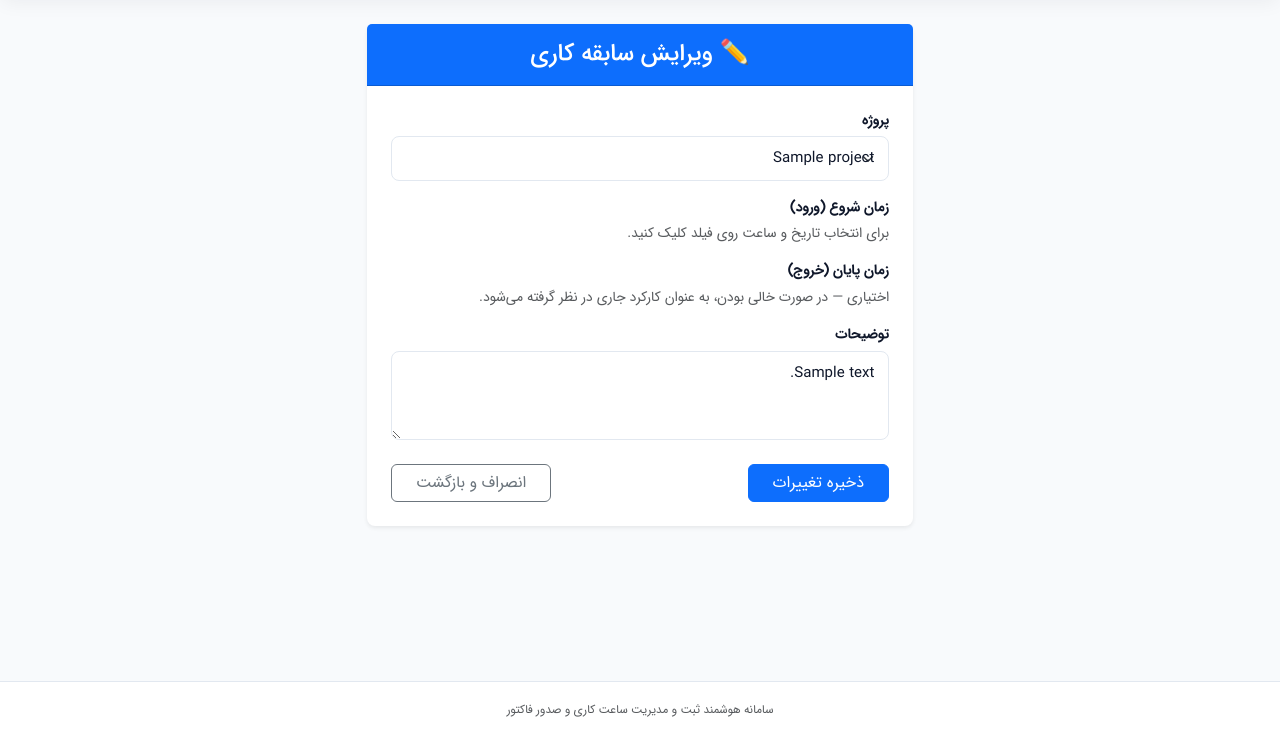
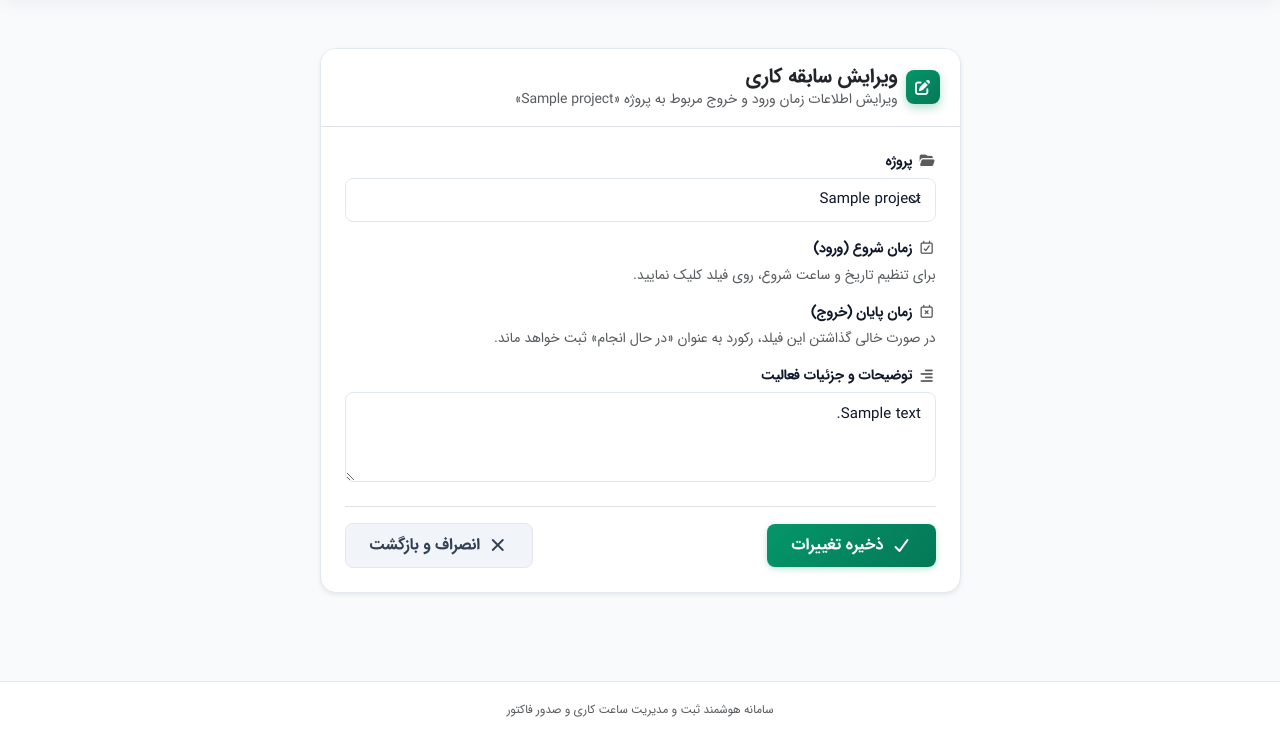
Before and after one commit to sadng11/work-time, a Django app: page /entry/1/edit/ in a window 1280 px wide. Shown: the part 60-800 px from the top of the page. Run offline with Django 5.2, Linux system fonts and the light colour scheme; a user stored in the database is signed in; tables that the repository leaves empty hold one stand-in row (values such as "Sample post"); parts of the project's set-up code (start-up, migrations or seed data) failed here and were passed over; some libraries are stand-ins or nearby versions.

Commit message:
feat(ui): redesign edit entry page with focused card layout

```diff
--- a/timesheet/templates/edit_entry.html
+++ b/timesheet/templates/edit_entry.html
@@ -1,19 +1,34 @@
 {% extends 'base.html' %}
-{% block title %}ویرایش سابقه کاری{% endblock %}
+{% load i18n static %}
+
+{% block title %}ویرایش سابقه کاری | سامانه ساعت کاری{% endblock %}
 
 {% block content %}
-<div class="row justify-content-center">
-    <div class="col-md-8 col-lg-6">
-        <div class="card shadow-sm border-0 rounded-3">
-            <div class="card-header bg-primary text-white py-3">
-                <h4 class="mb-0 text-center">✏️ ویرایش سابقه کاری</h4>
+<div class="row justify-content-center my-4">
+    <div class="col-md-9 col-lg-7">
+        <div class="app-card shadow-sm">
+            <!-- هدر کارت ویرایش -->
+            <div class="app-card-header bg-white py-3 border-bottom">
+                <div class="d-flex align-items-center gap-2">
+                    <span class="brand-icon-box" style="width: 34px; height: 34px; font-size: 0.95rem;">
+                        <i class="fa-solid fa-pen-to-square"></i>
+                    </span>
+                    <div>
+                        <h2 class="h5 mb-0 fw-bold text-dark">ویرایش سابقه کاری</h2>
+                        <div class="text-muted small">ویرایش اطلاعات زمان ورود و خروج مربوط به پروژه «{{ entry.project.name }}»</div>
+                    </div>
+                </div>
             </div>
-            <div class="card-body p-4">
+
+            <div class="app-card-body p-4">
                 {% if form.non_field_errors %}
-                    <div class="alert alert-danger" role="alert">
-                        {% for error in form.non_field_errors %}
-                            <div>{{ error }}</div>
-                        {% endfor %}
+                    <div class="alert alert-modern alert-danger mb-4" role="alert">
+                        <i class="fa-solid fa-triangle-exclamation fs-5 text-danger"></i>
+                        <div>
+                            {% for error in form.non_field_errors %}
+                                <div class="fw-bold">{{ error }}</div>
+                            {% endfor %}
+                        </div>
                     </div>
                 {% endif %}
 
@@ -21,42 +36,72 @@
                     {% csrf_token %}
 
                     <div class="mb-3">
-                        <label for="{{ form.project.id_for_label }}" class="form-label fw-bold">پروژه</label>
+                        <label for="{{ form.project.id_for_label }}" class="form-label">
+                            <i class="fa-solid fa-folder-open text-muted"></i>
+                            <span>پروژه</span>
+                        </label>
                         {{ form.project }}
                         {% if form.project.errors %}
-                            <div class="text-danger small mt-1">{{ form.project.errors.0 }}</div>
+                            <div class="text-danger small mt-1 d-flex align-items-center gap-1">
+                                <i class="fa-solid fa-circle-exclamation"></i>
+                                <span>{{ form.project.errors.0 }}</span>
+                            </div>
                         {% endif %}
                     </div>
 
                     <div class="mb-3">
-                        <label for="{{ form.entry_time.id_for_label }}" class="form-label fw-bold">زمان شروع (ورود)</label>
+                        <label for="{{ form.entry_time.id_for_label }}" class="form-label">
+                            <i class="fa-regular fa-calendar-check text-muted"></i>
+                            <span>زمان شروع (ورود)</span>
+                        </label>
                         {{ form.entry_time }}
-                        <div class="form-text">برای انتخاب تاریخ و ساعت روی فیلد کلیک کنید.</div>
+                        <div class="form-text small text-muted">برای تنظیم تاریخ و ساعت شروع، روی فیلد کلیک نمایید.</div>
                         {% if form.entry_time.errors %}
-                            <div class="text-danger small mt-1">{{ form.entry_time.errors.0 }}</div>
+                            <div class="text-danger small mt-1 d-flex align-items-center gap-1">
+                                <i class="fa-solid fa-circle-exclamation"></i>
+                                <span>{{ form.entry_time.errors.0 }}</span>
+                            </div>
                         {% endif %}
                     </div>
 
                     <div class="mb-3">
-                        <label for="{{ form.exit_time.id_for_label }}" class="form-label fw-bold">زمان پایان (خروج)</label>
+                        <label for="{{ form.exit_time.id_for_label }}" class="form-label">
+                            <i class="fa-regular fa-calendar-xmark text-muted"></i>
+                            <span>زمان پایان (خروج)</span>
+                        </label>
                         {{ form.exit_time }}
-                        <div class="form-text">اختیاری — در صورت خالی بودن، به عنوان کارکرد جاری در نظر گرفته می‌شود.</div>
+                        <div class="form-text small text-muted">در صورت خالی گذاشتن این فیلد، رکورد به عنوان «در حال انجام» ثبت خواهد ماند.</div>
                         {% if form.exit_time.errors %}
-                            <div class="text-danger small mt-1">{{ form.exit_time.errors.0 }}</div>
+                            <div class="text-danger small mt-1 d-flex align-items-center gap-1">
+                                <i class="fa-solid fa-circle-exclamation"></i>
+                                <span>{{ form.exit_time.errors.0 }}</span>
+                            </div>
                         {% endif %}
                     </div>
 
-                    <div class="mb-3">
-                        <label for="{{ form.description.id_for_label }}" class="form-label fw-bold">توضیحات</label>
+                    <div class="mb-4">
+                        <label for="{{ form.description.id_for_label }}" class="form-label">
+                            <i class="fa-solid fa-align-right text-muted"></i>
+                            <span>توضیحات و جزئیات فعالیت</span>
+                        </label>
                         {{ form.description }}
                         {% if form.description.errors %}
-                            <div class="text-danger small mt-1">{{ form.description.errors.0 }}</div>
+                            <div class="text-danger small mt-1 d-flex align-items-center gap-1">
+                                <i class="fa-solid fa-circle-exclamation"></i>
+                                <span>{{ form.description.errors.0 }}</span>
+                            </div>
                         {% endif %}
                     </div>
 
-                    <div class="d-flex justify-content-between align-items-center mt-4">
-                        <button type="submit" class="btn btn-primary px-4">ذخیره تغییرات</button>
-                        <a href="{% url 'home' %}" class="btn btn-outline-secondary px-4">انصراف و بازگشت</a>
+                    <div class="d-flex flex-wrap align-items-center justify-content-between gap-3 pt-3 border-top">
+                        <button type="submit" class="btn btn-primary-custom px-4">
+                            <i class="fa-solid fa-check"></i>
+                            <span>ذخیره تغییرات</span>
+                        </button>
+                        <a href="{% url 'home' %}" class="btn btn-secondary-custom px-4">
+                            <i class="fa-solid fa-xmark"></i>
+                            <span>انصراف و بازگشت</span>
+                        </a>
                     </div>
                 </form>
             </div>
@@ -64,3 +109,17 @@
     </div>
 </div>
 {% endblock %}
+
+{% block extra_script %}
+<script>
+    jalaliDatepicker.startWatch({
+        date: true,
+        time: true,
+        separatorChars: {
+            date: "-",
+            between: " ",
+            time: ":"
+        }
+    });
+</script>
+{% endblock %}
```
